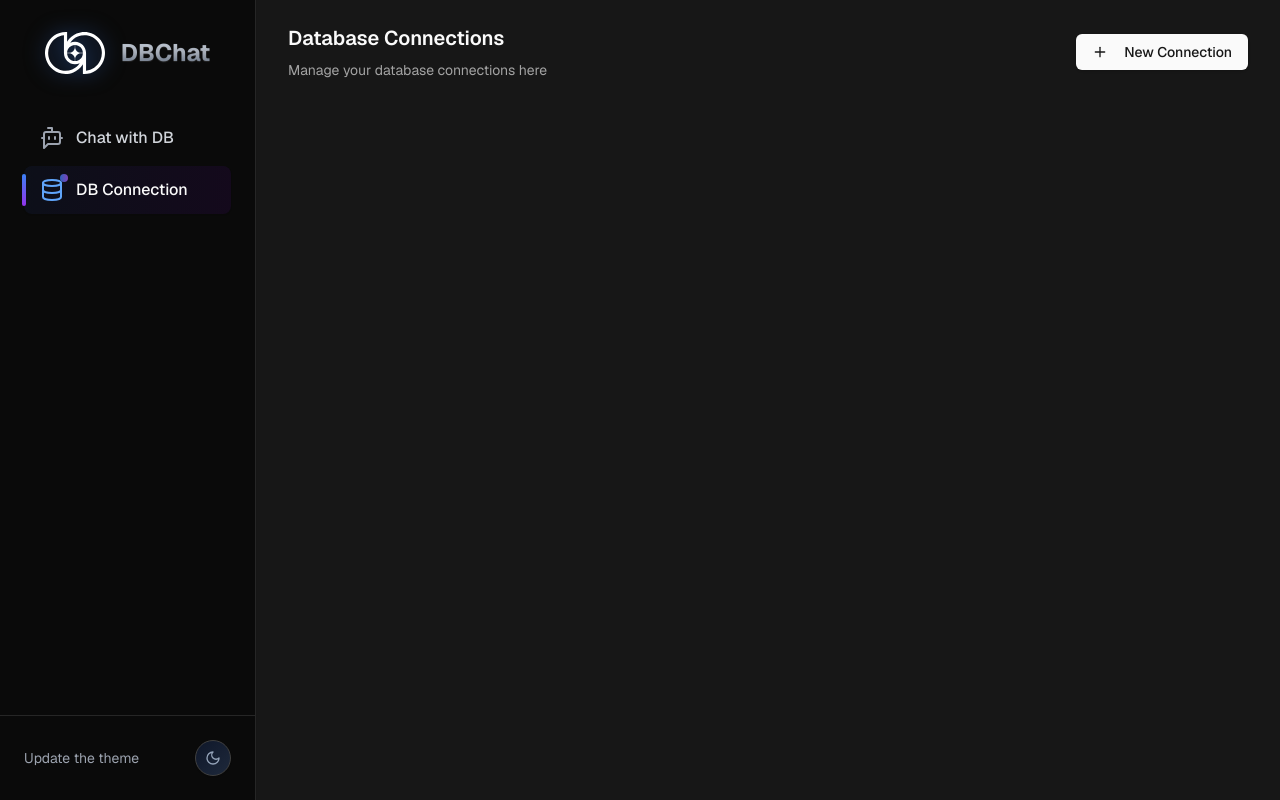
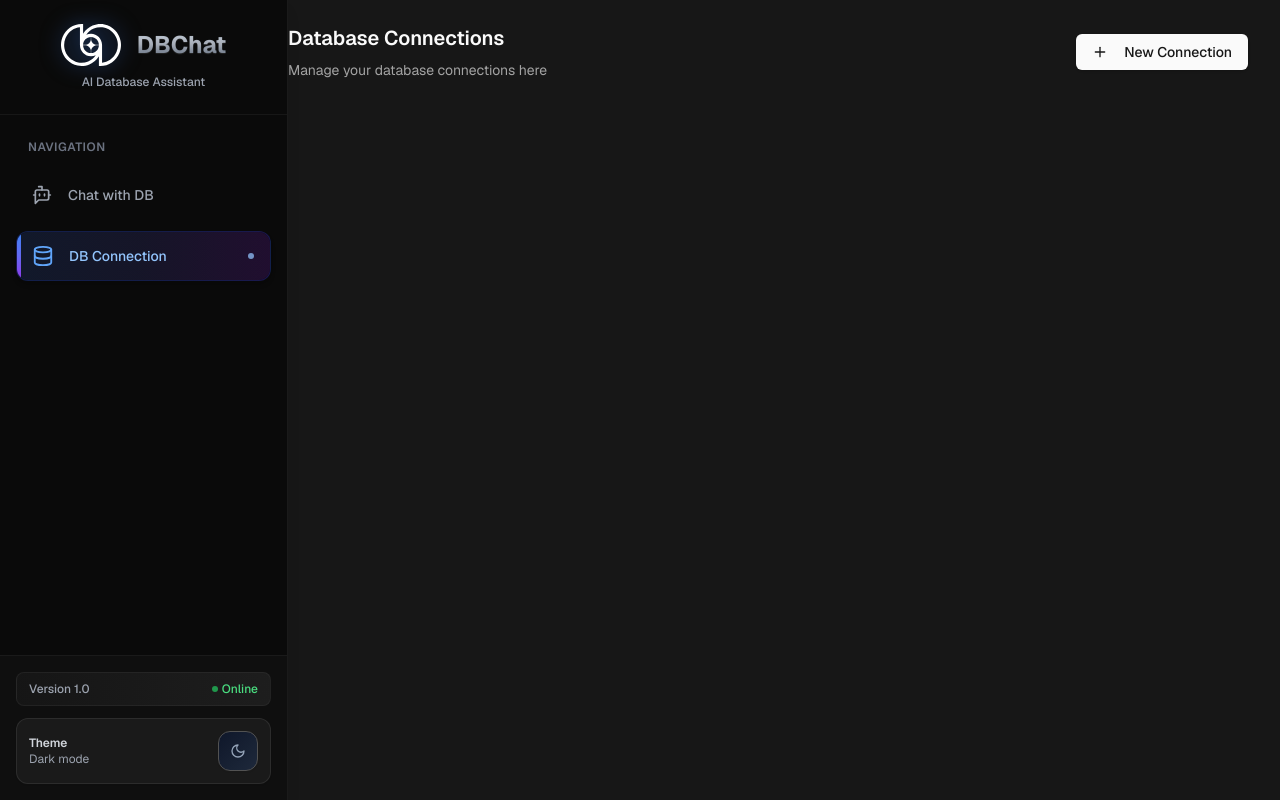
Before and after one commit to andyhou01/ai-db-search, a Next.js app: page /connection in a window 1280 px wide. Built offline with nearby package versions, Linux system fonts and the light colour scheme.

Commit message:
update the sidebar

```diff
--- a/components/sidebar.tsx
+++ b/components/sidebar.tsx
@@ -2,7 +2,7 @@
 
 import Link from "next/link";
 import { usePathname } from "next/navigation";
-import { useEffect } from "react";
+import { useEffect, useState } from "react";
 import {
   History,
   Database,
@@ -17,6 +17,12 @@ import { useTheme } from "next-themes";
 
 export default function Sidebar() {
   const { theme, setTheme } = useTheme();
+  const [mounted, setMounted] = useState(false);
+
+  // Prevent hydration mismatch by only rendering theme-dependent content after mount
+  useEffect(() => {
+    setMounted(true);
+  }, []);
 
   const menuList = [
     {
@@ -45,56 +51,135 @@ export default function Sidebar() {
   useEffect(() => {}, [path]);
 
   return (
-    <div className="fixed top-0 left-0 flex flex-col w-64 h-screen border-r border-gray-200 shadow-sm bg-gray-50 dark:bg-neutral-950 dark:border-neutral-800">
-      <div className="flex-1 px-6 py-8">
-        <div className="flex items-center justify-center">
+    <div className="fixed top-0 left-0 flex flex-col w-72 h-screen border-r border-gray-200/60 shadow-lg bg-white/95 backdrop-blur-xl dark:bg-neutral-950/95 dark:border-neutral-800/60">
+      {/* Header Section */}
+      <div className="px-6 py-6 border-b border-gray-100 dark:border-neutral-800/50">
+        <div className="flex items-center justify-center mb-2">
           <Logo />
         </div>
-        <nav className="mt-10 space-y-1.5">
+        <div className="text-center">
+          <p className="text-xs text-gray-500 dark:text-gray-400 font-medium">
+            AI Database Assistant
+          </p>
+        </div>
+      </div>
+
+      {/* Navigation Section */}
+      <div className="flex-1 px-4 py-6">
+        <div className="mb-4">
+          <h3 className="px-3 text-xs font-semibold text-gray-400 dark:text-gray-500 uppercase tracking-wider">
+            Navigation
+          </h3>
+        </div>
+        <nav className="space-y-3">
           {menuList.map((menu, index) => (
             <Link href={menu.path} key={index}>
               <div
-                className={`flex items-center gap-3 px-4 py-3 my-1 rounded-lg transition-all duration-200 group relative ${
+                className={`flex items-center gap-4 mb-3 px-4 py-3.5 rounded-xl transition-all duration-300 group relative overflow-hidden ${
                   path === menu.path
-                    ? "bg-gradient-to-r from-blue-50 to-purple-50 dark:from-blue-950/20 dark:to-purple-950/20 text-primary font-medium shadow-sm"
-                    : "text-gray-700 dark:text-gray-300 hover:bg-gray-200/70 dark:hover:bg-neutral-800/70"
+                    ? "bg-gradient-to-r from-blue-50 via-indigo-50 to-purple-50 dark:from-blue-950/30 dark:via-indigo-950/30 dark:to-purple-950/30 text-blue-700 dark:text-blue-300 font-semibold shadow-md border border-blue-100/50 dark:border-blue-800/30"
+                    : "text-gray-600 dark:text-gray-400 hover:bg-gray-50 dark:hover:bg-neutral-800/50 hover:text-gray-900 dark:hover:text-gray-200"
                 }`}
               >
+                {/* Active indicator line */}
+                {path === menu.path && (
+                  <div className="absolute left-0 top-0 bottom-0 w-1 bg-gradient-to-b from-blue-500 via-indigo-500 to-purple-600 rounded-r-full"></div>
+                )}
+
+                {/* Background glow effect for active state */}
+                {path === menu.path && (
+                  <div className="absolute inset-0 bg-gradient-to-r from-blue-400/5 to-purple-400/5 rounded-xl"></div>
+                )}
+
+                <div className="relative flex items-center gap-4 w-full">
                   <div className="relative">
                     <menu.icon
-                    className={`w-6 h-6 transition-all duration-200 ${
+                      className={`w-5 h-5 transition-all duration-300 ${
                         path === menu.path
-                        ? "text-blue-600 dark:text-blue-400"
-                        : "text-gray-500 dark:text-gray-400 group-hover:text-blue-600 dark:group-hover:text-blue-400"
+                          ? "text-blue-600 dark:text-blue-400 scale-110"
+                          : "text-gray-500 dark:text-gray-400 group-hover:text-blue-600 dark:group-hover:text-blue-400 group-hover:scale-105"
                       }`}
                     />
-                  {path === menu.path && (
-                    <div className="absolute -top-1 -right-1 w-2 h-2 bg-gradient-to-r from-blue-500 to-purple-500 rounded-full animate-pulse"></div>
-                  )}
+                    {/* {path === menu.path && (
+                      <div className="absolute -top-1 -right-1 w-2 h-2 bg-gradient-to-r from-blue-500 to-purple-500 rounded-full animate-pulse shadow-sm"></div>
+                    )} */}
                   </div>
-                <span className="text-md font-medium">{menu.name}</span>
-                {path === menu.path && (
-                  <div className="w-1 h-8 bg-gradient-to-b from-blue-500 to-purple-600 rounded-full absolute -left-0.5"></div>
-                )}
+
+                  <span
+                    className={`text-sm font-medium transition-all duration-300 ${
+                      path === menu.path
+                        ? "text-blue-700 dark:text-blue-300"
+                        : ""
+                    }`}
+                  >
+                    {menu.name}
+                  </span>
+
+                  {/* Hover arrow indicator */}
+                  <div
+                    className={`ml-auto transition-all duration-300 ${
+                      path === menu.path
+                        ? "opacity-100 translate-x-0"
+                        : "opacity-0 translate-x-2 group-hover:opacity-60 group-hover:translate-x-0"
+                    }`}
+                  >
+                    <div className="w-1.5 h-1.5 bg-current rounded-full animate-pulse"></div>
+                  </div>
+                </div>
               </div>
             </Link>
           ))}
         </nav>
       </div>
-      <div className="flex items-center justify-between p-6 border-t border-gray-200 dark:border-neutral-800">
-        <div className="text-sm text-gray-500 dark:text-gray-400">
-          <span>Update the theme</span>
+      {/* Footer Section */}
+      <div className="px-4 py-4 border-t border-gray-100 dark:border-neutral-800/50 bg-gray-50/50 dark:bg-neutral-900/50">
+        {/* Version info */}
+        <div className="mb-3 px-3 py-2 rounded-lg bg-gradient-to-r from-gray-50 to-gray-100 dark:from-neutral-800/30 dark:to-neutral-700/30 border border-gray-200/50 dark:border-neutral-700/30">
+          <div className="flex items-center justify-between">
+            <span className="text-xs font-medium text-gray-600 dark:text-gray-400">
+              Version 1.0
+            </span>
+            <div className="flex items-center gap-1">
+              <div className="w-1.5 h-1.5 bg-green-500 rounded-full animate-pulse"></div>
+              <span className="text-xs text-green-600 dark:text-green-400 font-medium">
+                Online
+              </span>
             </div>
+          </div>
+        </div>
+
+        <div className="flex items-center justify-between p-3 rounded-xl bg-white dark:bg-neutral-800/50 border border-gray-200/50 dark:border-neutral-700/50 shadow-sm">
+          <div className="flex flex-col">
+            <span className="text-xs font-semibold text-gray-700 dark:text-gray-300">
+              Theme
+            </span>
+            <span className="text-xs text-gray-500 dark:text-gray-400">
+              {mounted
+                ? theme === "dark"
+                  ? "Dark mode"
+                  : "Light mode"
+                : "Loading..."}
+            </span>
+          </div>
+
           <Button
             variant="outline"
             size="icon"
             onClick={() => setTheme(theme === "dark" ? "light" : "dark")}
             aria-label="Toggle theme"
-          className="border-gray-200 rounded-full h-9 w-9 dark:border-neutral-700 bg-gradient-to-br from-yellow-50 to-orange-50 dark:from-slate-900 dark:to-slate-800 hover:from-yellow-100 hover:to-orange-100 dark:hover:from-slate-800 dark:hover:to-slate-700 transition-all duration-200"
+            className="relative border-gray-200 rounded-xl h-10 w-10 dark:border-neutral-600 bg-gradient-to-br from-yellow-50 to-orange-50 dark:from-slate-900 dark:to-slate-800 hover:from-yellow-100 hover:to-orange-100 dark:hover:from-slate-800 dark:hover:to-slate-700 transition-all duration-300 hover:scale-105 hover:shadow-md group overflow-hidden"
           >
-          <Sun className="w-4 h-4 transition-all scale-100 rotate-0 dark:-rotate-90 dark:scale-0 text-yellow-600" />
-          <Moon className="absolute w-4 h-4 transition-all scale-0 rotate-90 dark:rotate-0 dark:scale-100 text-slate-400" />
+            {/* Background glow effect */}
+            <div className="absolute inset-0 bg-gradient-to-br from-yellow-200/20 to-orange-200/20 dark:from-blue-500/10 dark:to-purple-500/10 opacity-0 group-hover:opacity-100 transition-opacity duration-300"></div>
+
+            {mounted && (
+              <>
+                <Sun className="relative w-4 h-4 transition-all duration-300 scale-100 rotate-0 dark:-rotate-90 dark:scale-0 text-yellow-600 drop-shadow-sm" />
+                <Moon className="absolute w-4 h-4 transition-all duration-300 scale-0 rotate-90 dark:rotate-0 dark:scale-100 text-slate-400 drop-shadow-sm" />
+              </>
+            )}
           </Button>
+        </div>
       </div>
     </div>
   );
```
Lines whose indentation alone changed are shown as unchanged.
